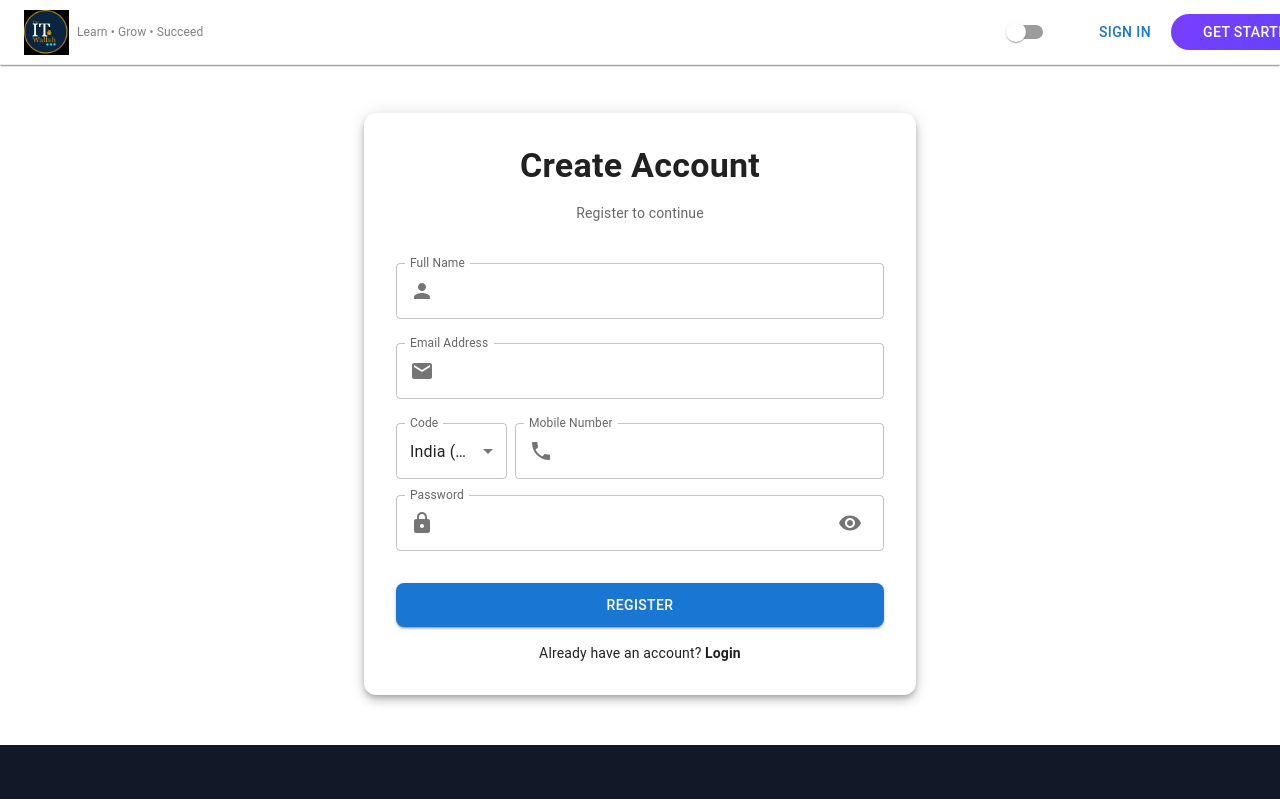
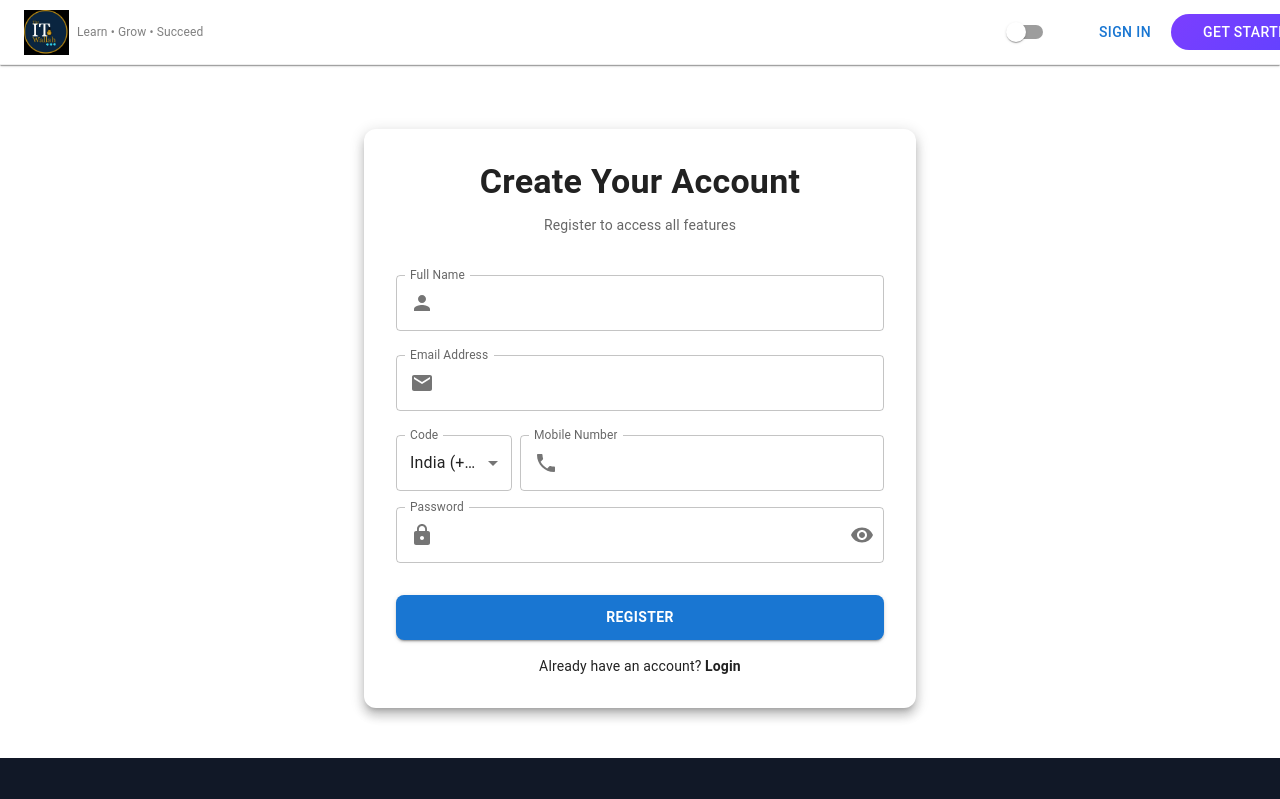
Before and after one commit to Akshay-singh-goyal/IT-wale, a React (Create React App) app: page /register in a window 1280 px wide. Shown: the top 799 px of the page. Built offline with nearby package versions, Linux system fonts and the light colour scheme; some icons are missing.

Commit message:
Update Register.jsx

```diff
--- a/src/components/Register.jsx
+++ b/src/components/Register.jsx
@@ -1,21 +1,23 @@
-import React, { useState } from "react"; import { Box, TextField, Button, Typography, Container, Paper, InputAdornment, IconButton, MenuItem, } from "@mui/material";
-import { Person, Email, Phone, Lock, Visibility, VisibilityOff, } from "@mui/icons-material";
+import React, { useState } from "react"; import axios from "axios"; import { Box, TextField, Button, Typography, Container, Paper, InputAdornment, IconButton, MenuItem, Alert, CircularProgress, } from "@mui/material"; import { Person, Email, Phone, Lock, Visibility, VisibilityOff, } from "@mui/icons-material";
 
 const countries = [ { code: "+91", label: "India" }, { code: "+1", label: "USA" }, { code: "+44", label: "UK" }, { code: "+61", label: "Australia" }, ];
 
 export default function Register() { const [form, setForm] = useState({ name: "", email: "", countryCode: "+91", mobile: "", password: "", });
 
-const [errors, setErrors] = useState({}); const [showPassword, setShowPassword] = useState(false);
+const [errors, setErrors] = useState({}); const [showPassword, setShowPassword] = useState(false); const [loading, setLoading] = useState(false); const [serverError, setServerError] = useState(""); const [success, setSuccess] = useState("");
 
 const handleChange = (e) => { setForm({ ...form, [e.target.name]: e.target.value }); };
 
 const validate = () => { let temp = {};
 
-if (!form.name.trim()) temp.name = "Name is required";
+if (!form.name.trim()) temp.name = "Full name is required";
+
 if (!/^[^\s@]+@[^\s@]+\.[^\s@]+$/.test(form.email))
-  temp.email = "Valid email is required";
+  temp.email = "Enter a valid email address";
+
 if (!/^\d{10}$/.test(form.mobile))
   temp.mobile = "Mobile number must be 10 digits";
+
 if (form.password.length < 6)
   temp.password = "Password must be at least 6 characters";
 
@@ -24,15 +26,44 @@ return Object.keys(temp).length === 0;
 
 };
 
-const handleSubmit = (e) => { e.preventDefault(); if (validate()) { console.log("Register Data:", form); alert("Registered Successfully ✅"); } };
+const handleSubmit = async (e) => { e.preventDefault(); if (!validate()) return;
 
-return ( <Container maxWidth="sm"> <Paper elevation={6} sx={{ p: 4, mt: 6, borderRadius: 3 }}> <Typography variant="h4" fontWeight="bold" textAlign="center" mb={2}> Create Account </Typography>
+try {
+  setLoading(true);
+  setServerError("");
+  setSuccess("");
+
+  const payload = {
+    name: form.name.trim(),
+    email: form.email.trim().toLowerCase(),
+    mobile: `${form.countryCode}${form.mobile}`,
+    password: form.password,
+  };
+
+  const res = await axios.post("/api/users/register", payload);
+
+  setSuccess(res.data.message || "Registration successful");
+  setForm({ name: "", email: "", countryCode: "+91", mobile: "", password: "" });
+} catch (err) {
+  setServerError(
+    err.response?.data?.message || "Registration failed. Try again"
+  );
+} finally {
+  setLoading(false);
+}
+
+};
+
+return ( <Container maxWidth="sm"> <Paper elevation={8} sx={{ p: 4, mt: 8, borderRadius: 3 }}> <Typography variant="h4" fontWeight="bold" textAlign="center" gutterBottom> Create Your Account </Typography>
 
 <Typography variant="body2" textAlign="center" color="text.secondary" mb={3}>
-      Register to continue
+      Register to access all features
     </Typography>
 
-    <Box component="form" onSubmit={handleSubmit}>
+    {serverError && <Alert severity="error" sx={{ mb: 2 }}>{serverError}</Alert>}
+    {success && <Alert severity="success" sx={{ mb: 2 }}>{success}</Alert>}
+
+    <Box component="form" onSubmit={handleSubmit} noValidate>
       <TextField
         fullWidth
         margin="normal"
@@ -76,7 +107,7 @@ return ( <Container maxWidth="sm"> <Paper elevation={6} sx={{ p: 4, mt: 6, borde
           name="countryCode"
           value={form.countryCode}
           onChange={handleChange}
-          sx={{ width: "30%" }}
+          sx={{ width: "32%" }}
         >
           {countries.map((c) => (
             <MenuItem key={c.code} value={c.code}>
@@ -121,7 +152,7 @@ return ( <Container maxWidth="sm"> <Paper elevation={6} sx={{ p: 4, mt: 6, borde
           ),
           endAdornment: (
             <InputAdornment position="end">
-              <IconButton onClick={() => setShowPassword(!showPassword)}>
+              <IconButton onClick={() => setShowPassword(!showPassword)} edge="end">
                 {showPassword ? <VisibilityOff /> : <Visibility />}
               </IconButton>
             </InputAdornment>
@@ -133,9 +164,10 @@ return ( <Container maxWidth="sm"> <Paper elevation={6} sx={{ p: 4, mt: 6, borde
         type="submit"
         fullWidth
         variant="contained"
-        sx={{ mt: 3, py: 1.2, borderRadius: 2 }}
+        disabled={loading}
+        sx={{ mt: 3, py: 1.3, borderRadius: 2, fontWeight: "bold" }}
       >
-        Register
+        {loading ? <CircularProgress size={24} color="inherit" /> : "Register"}
       </Button>
 
       <Typography textAlign="center" mt={2} variant="body2">
```
